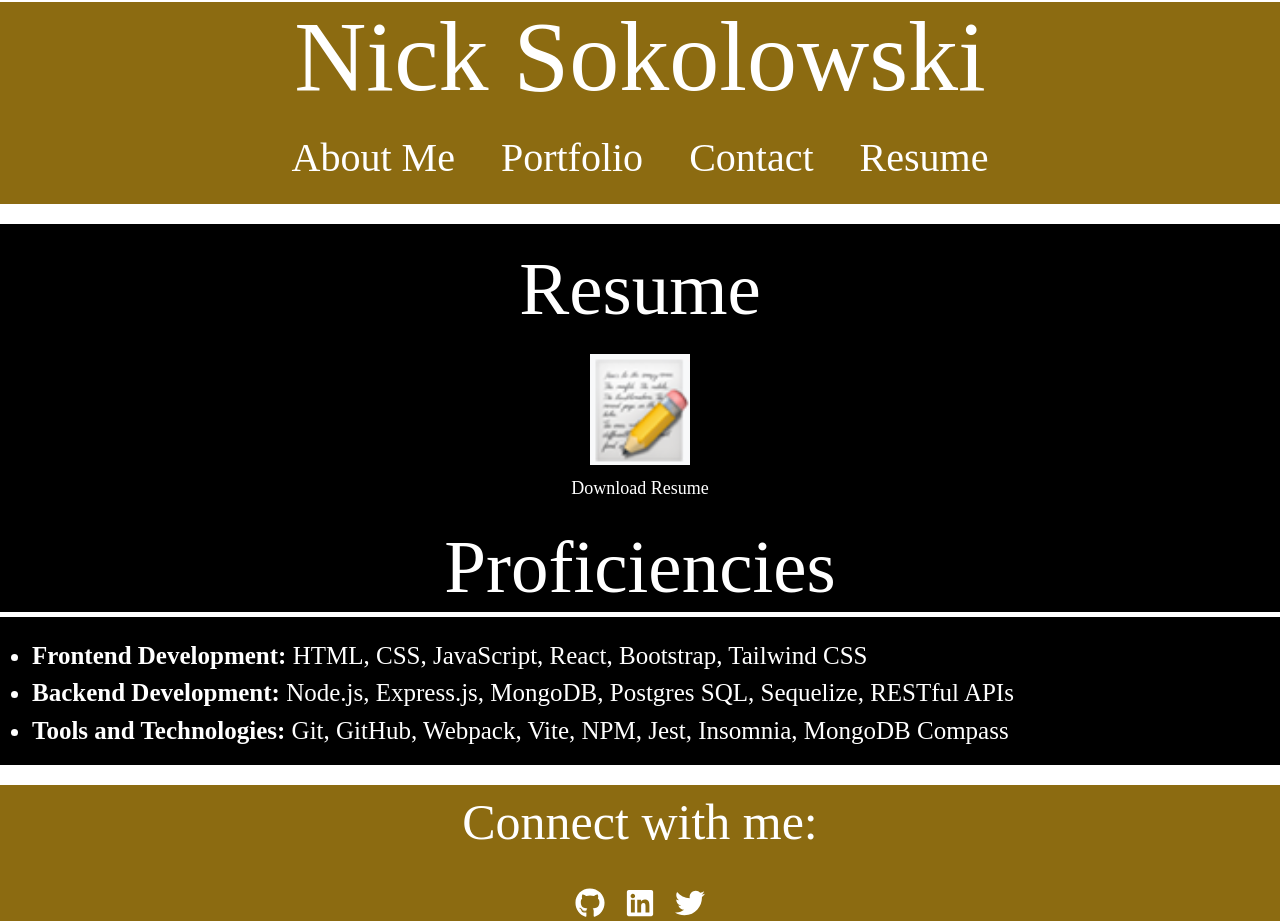
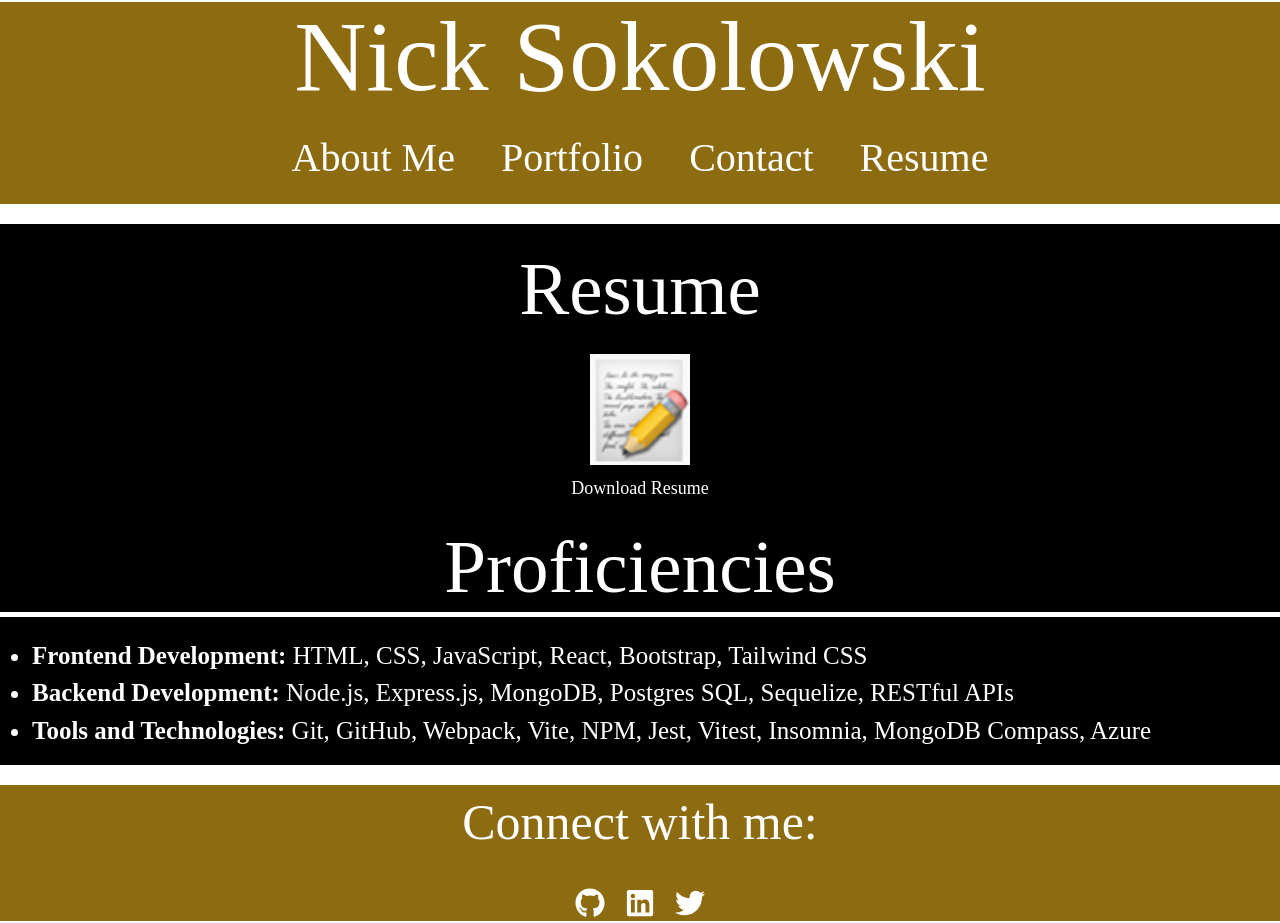
Before and after one commit to Soko77788/Nick-Sokolowski-Portfolio, a React (Vite) app: page /resume in a window 1280 px wide. Built offline with nearby package versions, Linux system fonts and the light colour scheme.

Commit message:
resume and skills updated

```diff
--- a/src/pages/Resume.jsx
+++ b/src/pages/Resume.jsx
@@ -6,7 +6,7 @@ const Resume = () => {
     <section>
       <h2 className="resume-title">Resume</h2>
       <div className="resume-download">
-        <a href="/NS-resume-coding.pdf" download>
+        <a href="/NS-resume-code.pdf" download>
           <img src="/assets/resumeIcon.png" alt="Download Resume" className="download-icon" />
         </a>
         <p className="download-text">Download Resume</p>
@@ -15,7 +15,7 @@ const Resume = () => {
       <ul className="li-style">
         <li><strong>Frontend Development:</strong> HTML, CSS, JavaScript, React, Bootstrap, Tailwind CSS</li>
         <li><strong>Backend Development:</strong> Node.js, Express.js, MongoDB, Postgres SQL, Sequelize, RESTful APIs</li>
-        <li><strong>Tools and Technologies:</strong> Git, GitHub, Webpack, Vite, NPM, Jest, Insomnia, MongoDB Compass</li>
+        <li><strong>Tools and Technologies:</strong> Git, GitHub, Webpack, Vite, NPM, Jest, Vitest, Insomnia, MongoDB Compass, Azure</li>
       </ul>
     </section>
   );
```
Also changed, not shown: 1 other file (tests, documents, lock files or other folders).
